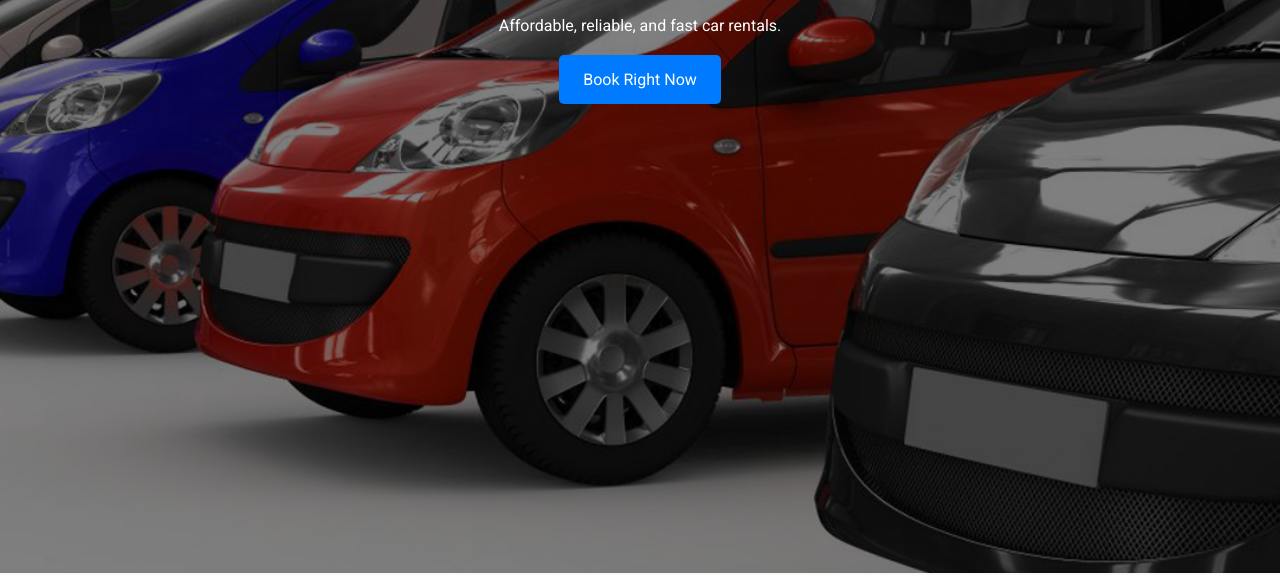
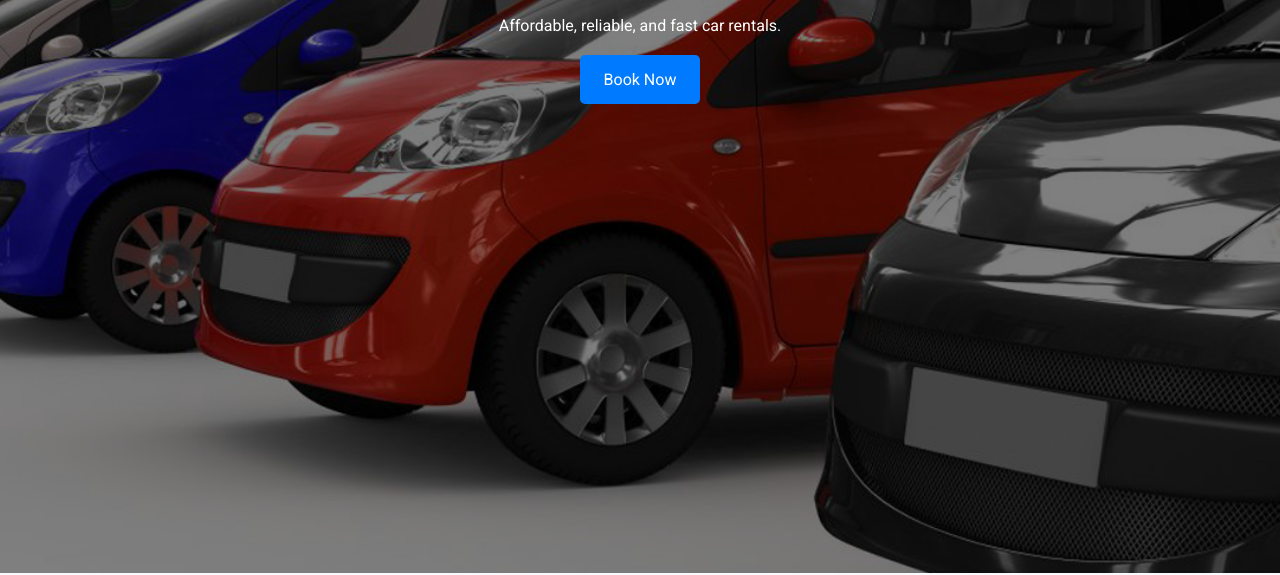
Before and after one commit to BenPotter250/Fleethub, a plain HTML site: page index.html in a window 1280 px wide. Shown: the part 227-802 px from the top of the page. Drawn offline with Linux system fonts and the light colour scheme.

Commit message:
Update index.html

```diff
--- a/index.html
+++ b/index.html
@@ -30,7 +30,7 @@
     <div class="hero-content">
       <h1>Explore the Road with Confidence</h1>
       <p>Affordable, reliable, and fast car rentals.</p>
-      <a href="#locations" class="cta-button">Book Right Now</a>
+      <a href="#locations" class="cta-button">Book Now</a>
     </div>
   </header>
 
```
